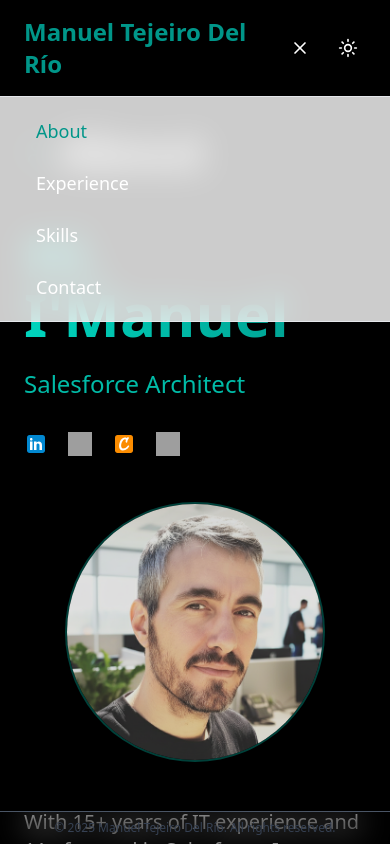
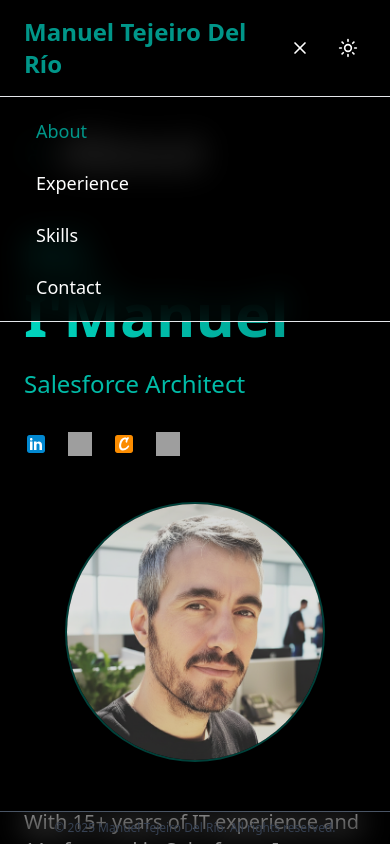
Before and after one commit to tejeirodelrio/portfolio-2025, a Next.js app: page / in a window 390 px wide. Both pictures are taken after a click on the button 300 px from the left and 48 px from the top of the page. Built offline with nearby package versions, Linux system fonts and the light colour scheme; grey boxes are pictures that could not be loaded.

Commit message:
fixed mobile menu

```diff
--- a/src/app/page.tsx
+++ b/src/app/page.tsx
@@ -127,7 +127,7 @@
         {/* Mobile menu */}
         {menuOpen && (
           <div className="md:hidden border-t dark:border-gray-800 border-gray-200">
-            <div id="main-menu" className="px-6 py-3 space-y-2 bg-white/80 dark:bg-black/60 backdrop-blur">
+            <div id="main-menu" className={`px-6 py-3 space-y-2 ${darkMode ? 'bg-black/80' : 'bg-white/80'} backdrop-blur`}>
               {[
                 { id: "about", label: "About" },
                 { id: "experience", label: "Experience" },
```
